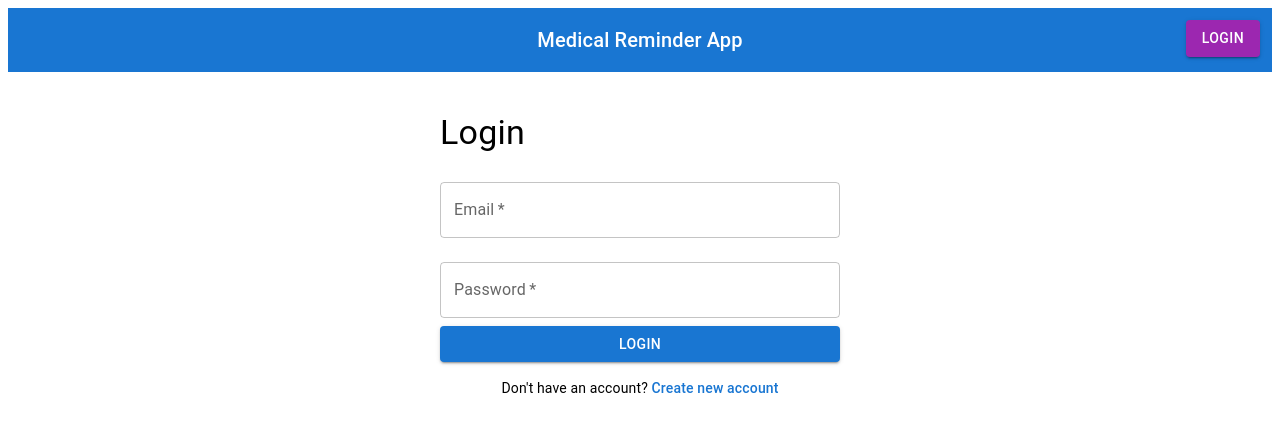
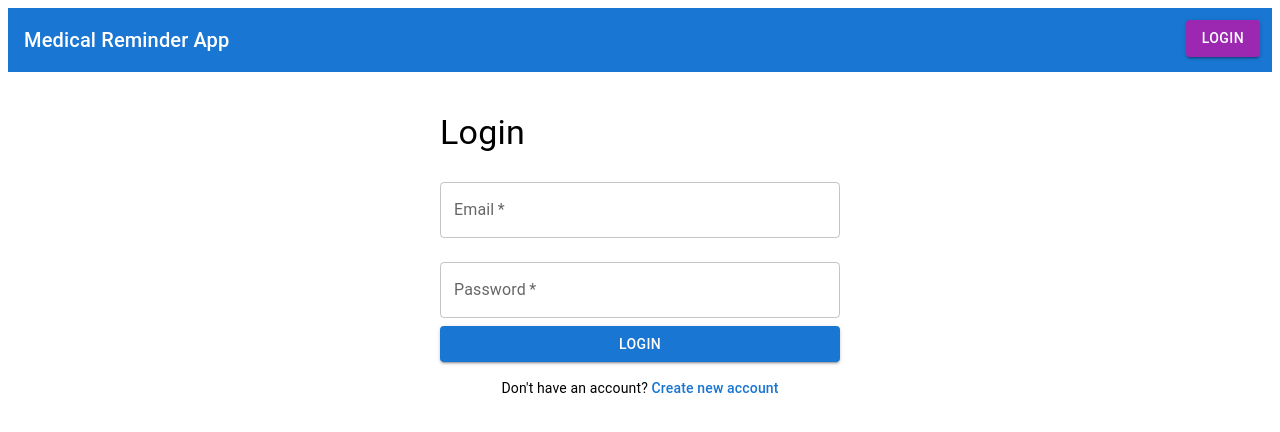
Before and after one commit to techfusion3/medicine-frontend2, a React (Vite) app: page /login in a window 1280 px wide. Shown: the top 432 px of the page. Built offline with nearby package versions, Linux system fonts and the light colour scheme.

Commit message:
Update Navbar.jsx

```diff
--- a/src/components/Navbar.jsx
+++ b/src/components/Navbar.jsx
@@ -18,7 +18,7 @@ const Navbar = () => {
   };
 
   return (
-    <Box sx={{ position: 'relative', padding: 2, backgroundColor: '#1976d2', display: 'flex', justifyContent: 'center', alignItems: 'center' }}>
+    <Box sx={{ position: 'relative', padding: 2, backgroundColor: '#1976d2', display: 'flex', justifyContent: 'space-between', alignItems: 'center' }}>
       <Typography variant="h6" color="white">
         Medical Reminder App
       </Typography>
```
